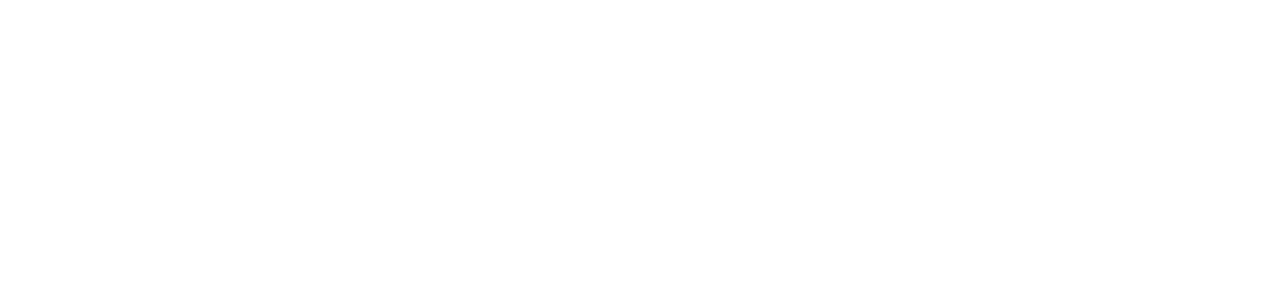
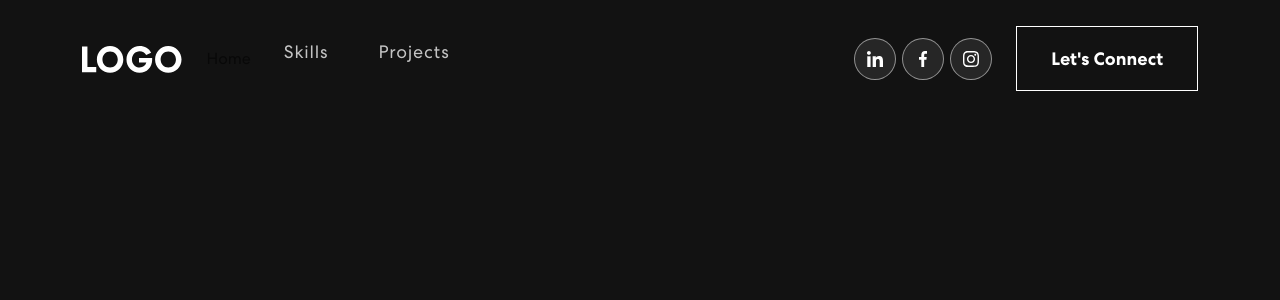
Before and after one commit to nanualinav/personal-portfolio, a React (Create React App) app: page / in a window 1280 px wide. Shown: the top 300 px of the page. Built offline with nearby package versions, Linux system fonts and the light colour scheme.

Commit message:
Customise Navbar

```diff
--- a/src/App.css
+++ b/src/App.css
@@ -1,10 +1,47 @@
-.App {
-  text-align: center;
+/* Custom Fonts */
+@font-face {
+  font-family: Centra;
+  src: url('./assets/font/CentraNo2-Bold.ttf');
+  font-weight: 700;
 }
 
-.App-logo {
-  height: 40vmin;
-  pointer-events: none;
+@font-face {
+  font-family: Centra;
+  src: url('./assets/font/CentraNo2-Medium.ttf');
+  font-weight: 500;
+}
+
+@font-face {
+  font-family: Centra;
+  src: url('./assets/font/CentraNo2-Book.ttf');
+  font-weight: 400;
+}
+
+/* Default CSS */
+* {
+  margin: 0;
+  padding: 0;
+  box-sizing: border-box;
+}
+
+html {
+  scroll-behavior: smooth;
+  scroll-padding-top: 75px;
+}
+
+body {
+  font-weight: 400;
+  overflow-x: hidden;
+  position: relative;
+  background-color: #121212 !important;
+  color: #fff !important;
+  font-family: 'Centra', sans-serif !important;
+}
+
+h1, h2, h3, h4, h5, h6 {
+  margin: 0;
+  padding: 0;
+  line-height: normal;
 }
 
 @media (prefers-reduced-motion: no-preference) {
@@ -13,26 +50,216 @@
   }
 }
 
-.App-header {
-  background-color: #282c34;
-  min-height: 100vh;
-  display: flex;
-  flex-direction: column;
-  align-items: center;
-  justify-content: center;
-  font-size: calc(10px + 2vmin);
-  color: white;
+p, a, li, button, ul {
+  margin: 0;
+  padding: 0;
+  line-height: normal;
+  text-decoration: none;
 }
 
-.App-link {
-  color: #61dafb;
+a:hover {
+  text-decoration: none;
 }
 
-@keyframes App-logo-spin {
-  from {
-    transform: rotate(0deg);
-  }
-  to {
-    transform: rotate(360deg);
-  }
+img {
+  width: 100%;
+  height: auto;
 }
+
+button {
+  border: 0;
+  background-color: transparent;
+}
+
+input:focus, textarea:focus, select:focus {
+  outline: none;
+}
+
+@media (min-width:1700px) {
+	main .container {
+		max-width: 100%;
+		padding: 0 150px;
+	}
+}
+
+p.success {
+	color: green;
+}
+
+p.danger {
+	color: red;
+}
+
+/* Navigation Bar CSS */
+
+nav.navbar {
+  padding: 18px 0;
+  position: fixed;
+  width: 100%;
+  top: 0;
+  z-index: 9999;
+  transition:  0.32s ease-in-out;
+}
+
+nav.navbar.scrolled {
+  padding: 0px 0;
+  background-color: #121212;
+}
+
+nav.navbar a.navbar-brand {
+    width: 9%;
+}
+
+nav.navbar .navbar-nav .nav-link.navbar-link {
+  font-weight: 400;
+  color: #fff !important;
+  letter-spacing: 0.8px;
+  padding: 0 25px;
+  font-size: 18px;
+  opacity: 0.75;
+}
+
+nav.navbar .navbar-nav a.nav-link.navbar-link:hover,
+nav.navbar .navbar-nav a.nav-link.navbar-link.active {
+    opacity: 1;
+}
+
+span.navbar-text {
+    display: flex;
+    align-items: center;
+}
+
+.social-icon {
+    display: inline-block;
+    margin-left: 14px;
+}
+
+.social-icon a {
+    width: 42px;
+    height: 42px;
+    background: rgba(217, 217, 217, 0.1);
+    display: inline-flex;
+    border-radius: 50%;
+    margin-right: 6px;
+    align-items: center;
+    justify-content: center;
+    line-height: 1;
+    border: 1px solid rgba(255, 255, 255, 0.5);
+}
+
+.social-icon a::before {
+    content: "";
+    width: 42px;
+    height: 42px;
+    position: absolute;
+    background-color: #ffffff;
+    border-radius: 50%;
+    transform: scale(0);
+	transition: 0.3s ease-in-out;
+}
+
+.social-icon a:hover::before {
+    transform: scale(1);
+}
+
+.social-icon a img {
+	width: 40%;
+	z-index: 1;
+	transition: 0.3s ease-in-out;
+}
+
+.social-icon a:hover img {
+	filter: brightness(0) saturate(100%) invert(0%) sepia(7%) saturate(98%) hue-rotate(346deg) brightness(95%) contrast(86%);
+}
+
+.navbar-text button {
+  font-weight: 700;
+  color: #fff;
+  border: 1px solid #fff;
+  padding: 18px 34px;
+  font-size: 18px;
+  margin-left: 18px;
+	position: relative;
+	background-color: transparent;
+	transition: 0.3s ease-in-out;
+}
+
+.navbar-text button span {
+  z-index: 1;
+}
+
+.navbar-text button::before {
+  content: "";
+  width: 0%;
+  height: 100%;
+  position: absolute;
+  background-color: #fff;
+  left: 0;
+  top: 0;
+  z-index: -1;
+  transition: 0.3s ease-in-out;
+}
+
+.navbar-text button:hover {
+  color: #121212;
+}
+
+.navbar-text button:hover::before {
+	content: "";
+	width: 100%;
+	height: 100%;
+	position: absolute;
+}
+
+nav.navbar .navbar-toggler:active,
+nav.navbar .navbar-toggler:focus {
+	outline: none;
+  box-shadow: none;
+}
+
+nav.navbar .navbar-toggler-icon {
+  width: 24px;
+  height: 17px;
+  background-image: none;
+  position: relative;
+  border-bottom: 2px solid #fff;
+  transition: all 300ms linear;
+  top: -2px;
+}
+
+nav.navbar .navbar-toggler-icon:focus {
+	border-bottom: 2px solid #fff;
+}
+
+nav.navbar .navbar-toggler-icon:after,
+nav.navbar .navbar-toggler-icon:before {
+	width: 24px;
+	position: absolute;
+	height: 2px;
+	background-color: #fff;
+	top: 0;
+	left: 0;
+	content: '';
+	z-index: 2;
+	transition: all 300ms linear;
+}
+
+nav.navbar .navbar-toggler-icon:after {
+	top: 8px;
+}
+
+nav.navbar .navbar-toggler[aria-expanded="true"] .navbar-toggler-icon:after {
+	transform: rotate(45deg);
+	background-color: #fff;
+	height: 2px;
+}
+
+nav.navbar .navbar-toggler[aria-expanded="true"] .navbar-toggler-icon:before {
+	transform: translateY(8px) rotate(-45deg);
+	background-color: #fff;
+	height: 2px;
+}
+
+nav.navbar .navbar-toggler[aria-expanded="true"] .navbar-toggler-icon {
+	border-color: transparent;
+}
--- a/src/App.js
+++ b/src/App.js
@@ -1,8 +1,12 @@
 import './App.css';
+import { NavBar } from './components/NavBar';
+import 'bootstrap/dist/css/bootstrap.min.css';
 
 function App() {
   return (
     <div className="App">
+    <NavBar />
+
     </div>
   );
 }
--- a/src/components/NavBar.js
+++ b/src/components/NavBar.js
@@ -1,5 +1,9 @@
 import { useEffect, useState } from "react";
-import { Navbar, Container } from "react-bootstrap";
+import { Navbar, Container, Nav } from "react-bootstrap";
+import logo from '../assets/img/logo.svg'
+import navIcon1 from '../assets/img/nav-icon1.svg'
+import navIcon2 from '../assets/img/nav-icon2.svg'
+import navIcon3 from '../assets/img/nav-icon3.svg'
 
 export const NavBar = () => {
     const [activeLink, setActiveLink] = useState('home');
@@ -26,8 +30,9 @@ export const NavBar = () => {
   return (
     <Navbar expand="lg" className={scrolled ? "scrolled" : ""}>
       <Container>
-        <Navbar.Brand href="#home"></Navbar.Brand>
-            <img src={''} alt="logo"/>
+        <Navbar.Brand href="#home">
+            <img src={logo} alt="logo"/>
+        </Navbar.Brand>
         <Navbar.Toggle aria-controls="basic-navbar-nav">
             <span className="navbar-toggler-icon"></span>
         </Navbar.Toggle>
@@ -39,9 +44,9 @@ export const NavBar = () => {
           </Nav>
           <span className="navbar-text">
             <div className="social-icon">
-                <a href="#"><img src={''} alt="" /></a>
-                <a href="#"><img src={''} alt="" /></a>
-                <a href="#"><img src={''} alt="" /></a>
+                <a href="#"><img src={navIcon1} alt="" /></a>
+                <a href="#"><img src={navIcon2} alt="" /></a>
+                <a href="#"><img src={navIcon3} alt="" /></a>
             </div>
             <button className="vvd" onClick={() => console.log('connect')}><span>Let's Connect</span></button>
           </span>
```
